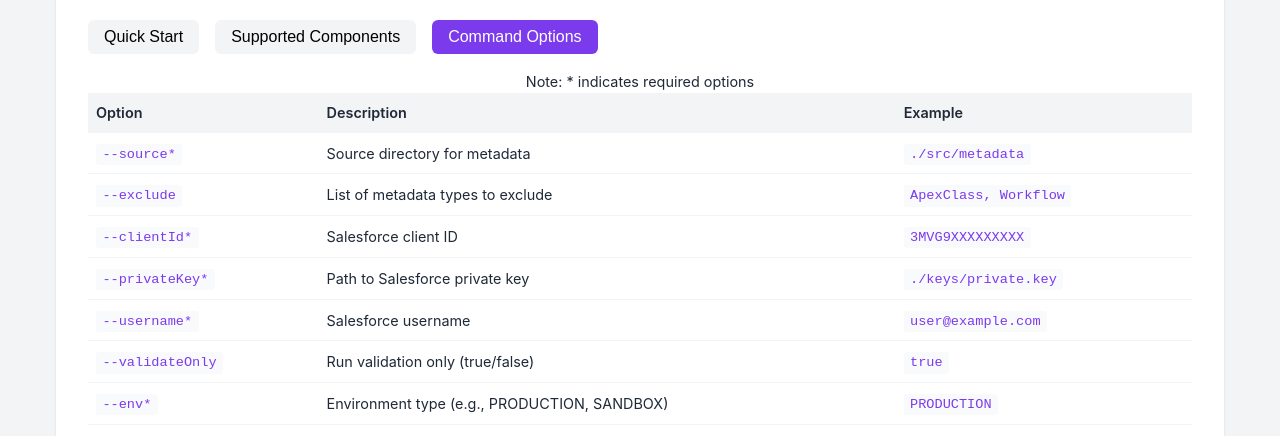
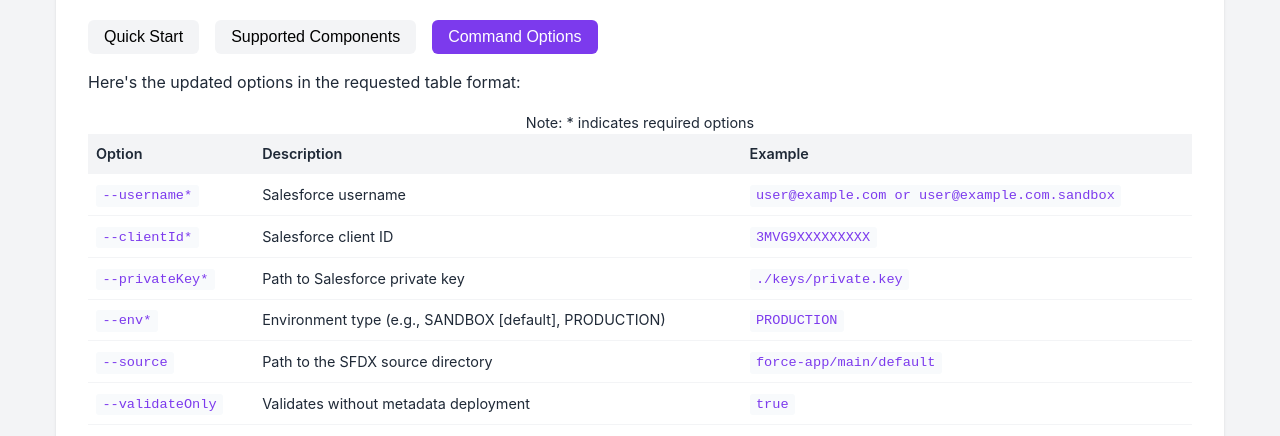
Before and after one commit to thephani/SimpleSfCLI, a website: page index.html in a window 1280 px wide. Both pictures are taken after a click on the button "Command Options". Shown: the part 821-1257 px from the top of the page. Drawn offline with nearby package versions, Linux system fonts and the light colour scheme.

Commit message:
Update index.html

```diff
--- a/index.html
+++ b/index.html
@@ -296,6 +296,9 @@
 					</div>
 
 					<div id="options" class="tab-content">
+						Here's the updated options in the requested table format:
+
+
 <table>
   <caption>
     Note: * indicates required options
@@ -309,14 +312,9 @@
   </thead>
   <tbody>
     <tr>
-									<td><code>--source*</code></td>
-									<td>Source directory for metadata</td>
-									<td><code>./src/metadata</code></td>
-								</tr>
-								<tr>
-									<td><code>--exclude</code></td>
-									<td>List of metadata types to exclude</td>
-									<td><code>ApexClass, Workflow</code></td>
+      <td><code>--username*</code></td>
+      <td>Salesforce username</td>
+      <td><code>user@example.com or user@example.com.sandbox</code></td>
     </tr>
     <tr>
       <td><code>--clientId*</code></td>
@@ -329,19 +327,29 @@
       <td><code>./keys/private.key</code></td>
     </tr>
     <tr>
-									<td><code>--username*</code></td>
-									<td>Salesforce username</td>
-									<td><code>user@example.com</code></td>
+      <td><code>--env*</code></td>
+      <td>Environment type (e.g., SANDBOX [default], PRODUCTION)</td>
+      <td><code>PRODUCTION</code></td>
+    </tr>
+    <tr>
+      <td><code>--source</code></td>
+      <td>Path to the SFDX source directory</td>
+      <td><code>force-app/main/default</code></td>
     </tr>
     <tr>
       <td><code>--validateOnly</code></td>
-									<td>Run validation only (true/false)</td>
+      <td>Validates without metadata deployment</td>
       <td><code>true</code></td>
     </tr>
     <tr>
-									<td><code>--env*</code></td>
-									<td>Environment type (e.g., PRODUCTION, SANDBOX)</td>
-									<td><code>PRODUCTION</code></td>
+      <td><code>--exclude</code></td>
+      <td>List of metadata types to exclude</td>
+      <td><code>ApexClass, Workflow</code></td>
+    </tr>
+    <tr>
+      <td><code>--testLevel</code></td>
+      <td>Specifies which tests are run as part of a deployment</td>
+      <td><code>NoTestRun,RunLocalTests etc</code></td>
     </tr>
   </tbody>
 </table>
```
Lines whose indentation alone changed are shown as unchanged.
